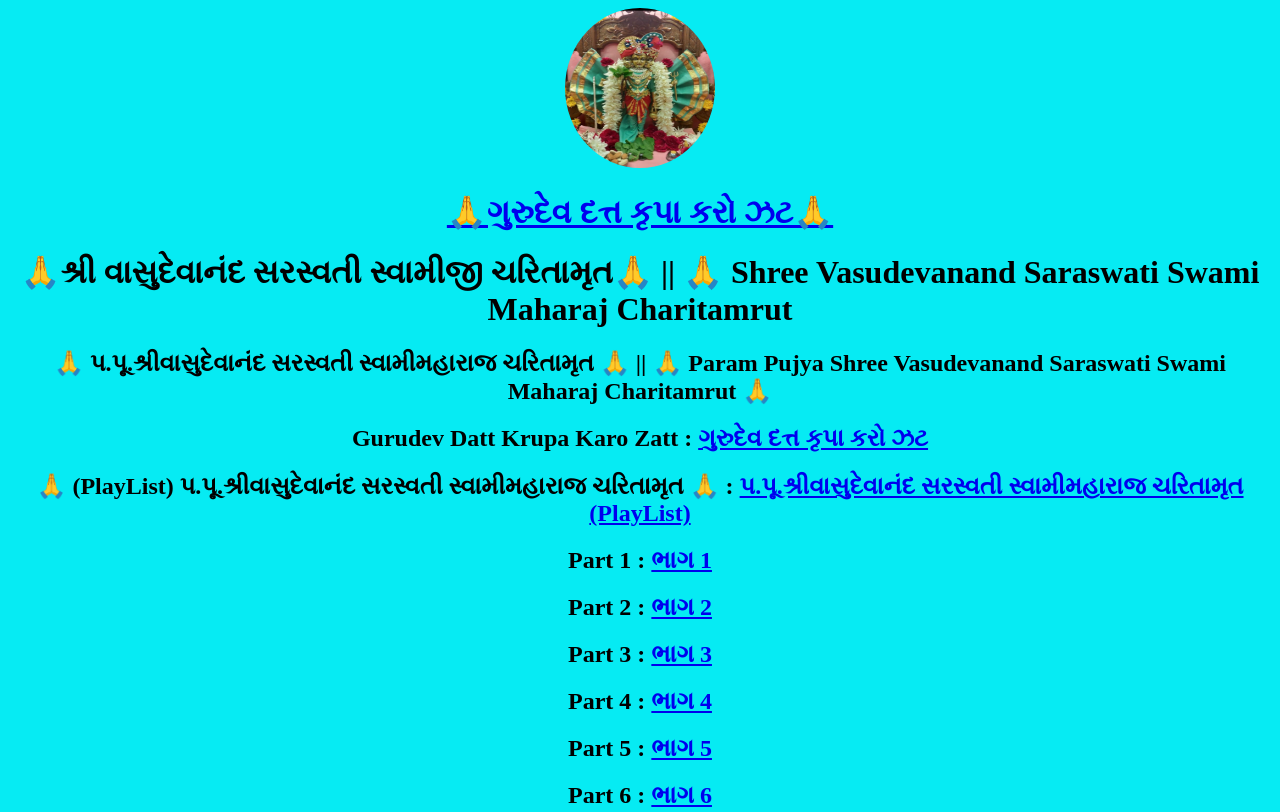
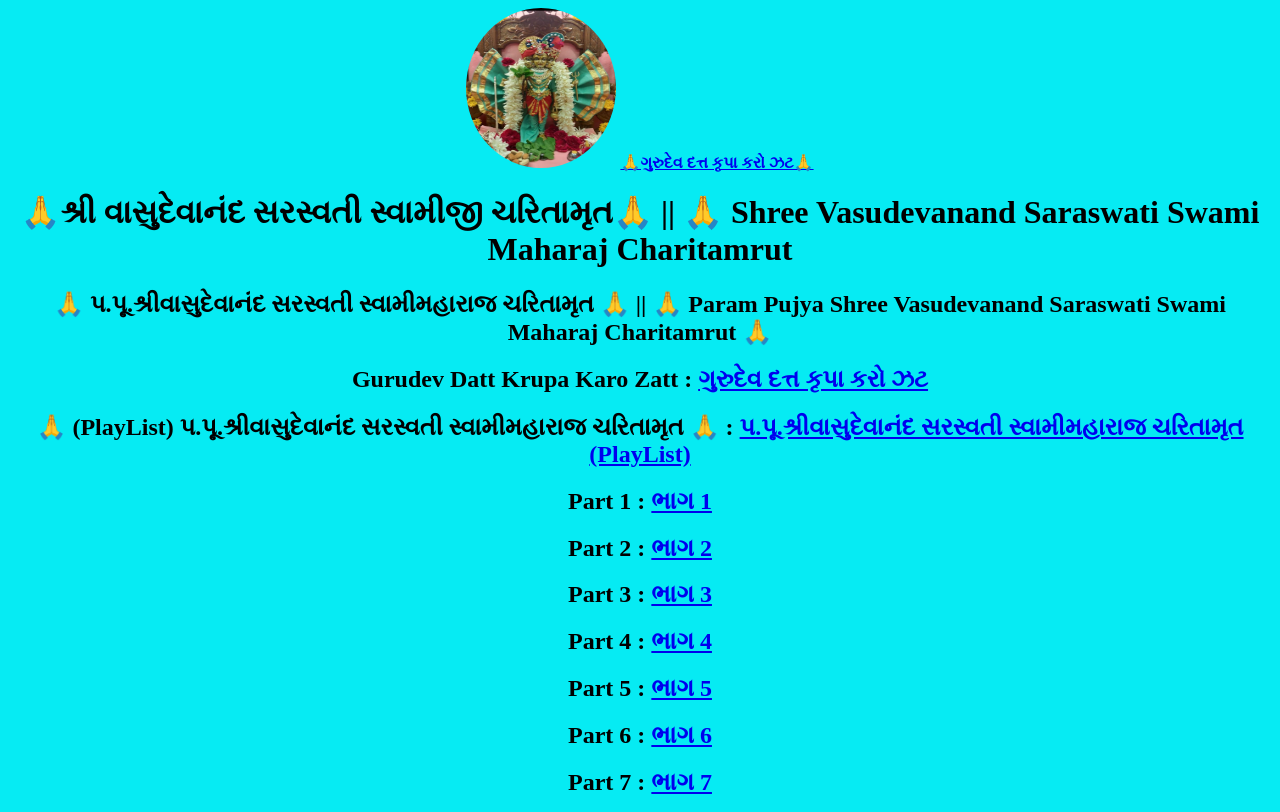
Before and after one commit to meet41/Vasudevanand-Saraswati-Swami-Maharaj-Charitamrut, a plain HTML site: page index.html in a window 1280 px wide. Shown: the top 812 px of the page. Drawn offline with Linux system fonts and the light colour scheme.

Commit message:
Update index.html

```diff
--- a/index.html
+++ b/index.html
@@ -17,7 +17,7 @@
     <center>
         <div class="container">
             <img src="channel_logo.jpg" style="border-radius: 50%;height: 160px;width: 150px;" alt="Gurudev Datt Krupa Karo Zatt">
-            <h1><a href="https://www.youtube.com/user/rupal901"> 🙏ગુરુદેવ દત્ત કૃપા કરો ઝટ🙏</a></h1>
+            <strong><a href="https://www.youtube.com/user/rupal901"> 🙏ગુરુદેવ દત્ત કૃપા કરો ઝટ🙏</a></strong>
             <h1>🙏શ્રી વાસુદેવાનંદ સરસ્વતી સ્વામીજી ચરિતામૃત🙏 || 🙏 Shree Vasudevanand Saraswati Swami Maharaj Charitamrut</h1>
             <h2>🙏 પ.પૂ.શ્રીવાસુદેવાનંદ સરસ્વતી સ્વામીમહારાજ ચરિતામૃત 🙏 || 🙏 Param Pujya Shree Vasudevanand Saraswati Swami Maharaj Charitamrut 🙏</h2>
             <div class="videos">
```
